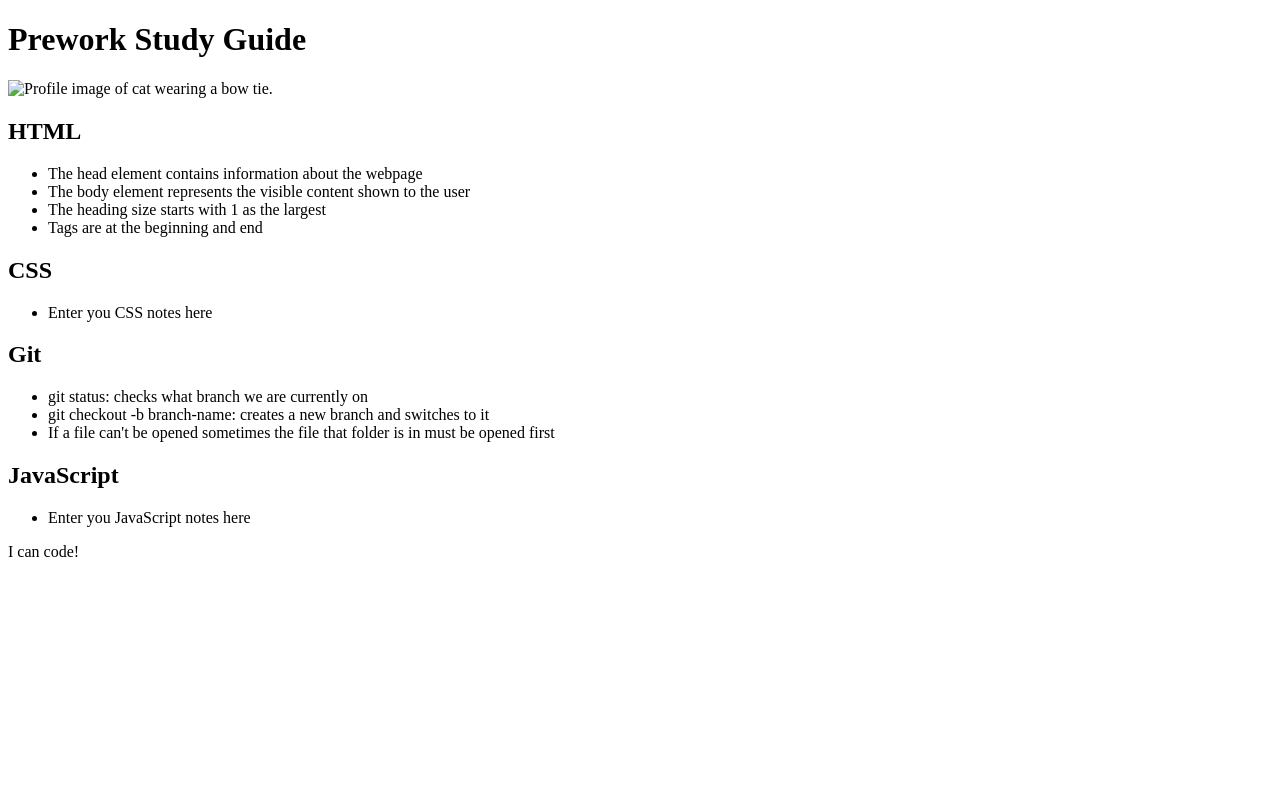
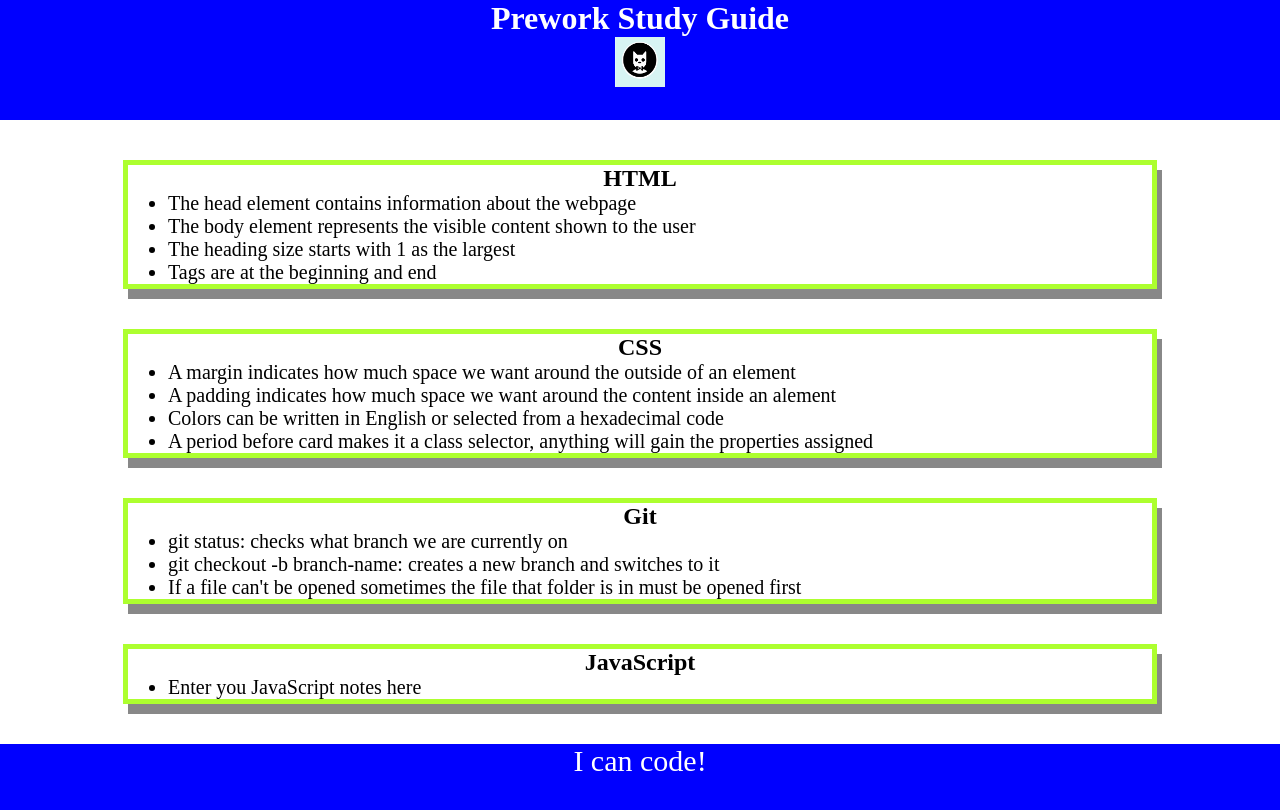
Before and after one commit to phillipanthony11/prework-study-guide, a plain HTML site: page prework-study-guide/index.html in a window 1280 px wide. Drawn offline with Linux system fonts and the light colour scheme.

Commit message:
added CSS to project

```diff
--- /dev/null
+++ b/prework-study-guide/assets/style.css
@@ -0,0 +1,42 @@
+* {
+    margin: 0;
+    padding: 0;
+}
+
+header,
+footer {
+    width: 100%;
+    height: 120px;
+    background-color: blue;
+    color: white;
+}
+
+h1,
+h2 {
+    text-align: center;
+}
+
+img {
+    display: block;
+    height: 50px;
+    width: 50px;
+    margin-left: auto;
+    margin-right: auto;
+}
+
+ul {
+    padding-left: 40px;
+    font-size: 20px;
+}
+
+p {
+    text-align: center;
+    font-size: 30px;
+  }
+
+  .card {
+    width: 80%;
+    margin: 40px auto;
+    border: 5px solid greenyellow;
+    box-shadow: 5px 10px #888888;
+  }
--- a/prework-study-guide/index.html
+++ b/prework-study-guide/index.html
@@ -4,6 +4,7 @@
     <meta charset="UTF-8" />
     <meta http-equiv="X-UA-Compatible" content="IE=edge" />
     <meta name="viewport" content="width=device-width, initial-scale=1.0" />
+    <link rel="stylesheet" href="./assets/style.css">
     <title>Prework Study Guide</title>
   </head>
   <body>
@@ -25,7 +26,10 @@
         <section class="card" id="css-section">
           <h2>CSS</h2>
           <ul>
-            <li>Enter you CSS notes here</li>
+            <li>A margin indicates how much space we want around the outside of an element</li>
+            <li>A padding indicates how much space we want around the content inside an alement</li>
+            <li>Colors can be written in English or selected from a hexadecimal code</li>
+            <li>A period before card makes it a class selector, anything will gain the properties assigned</li>
           </ul>
         </section>
 
```
Also changed, not shown: prework-study-guide/assets/bowtie-cat.png (added).
